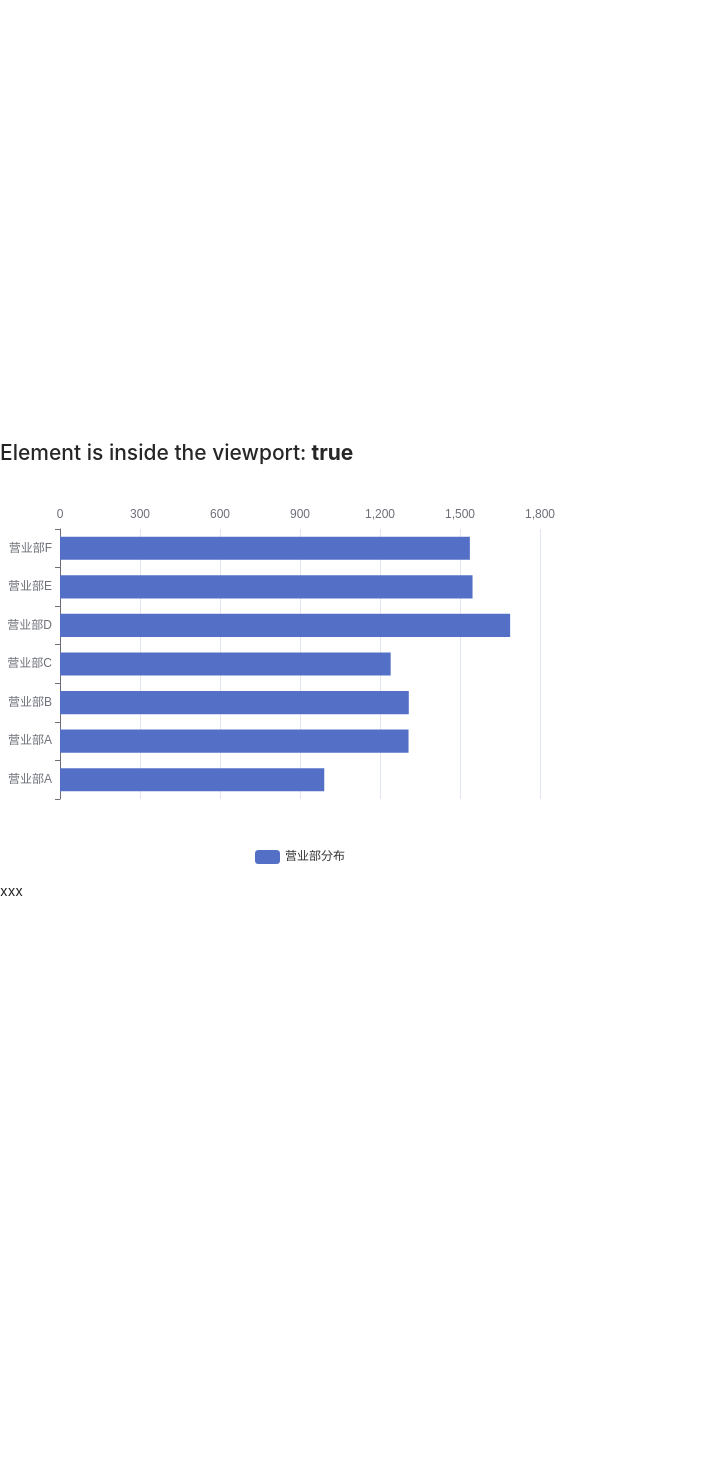
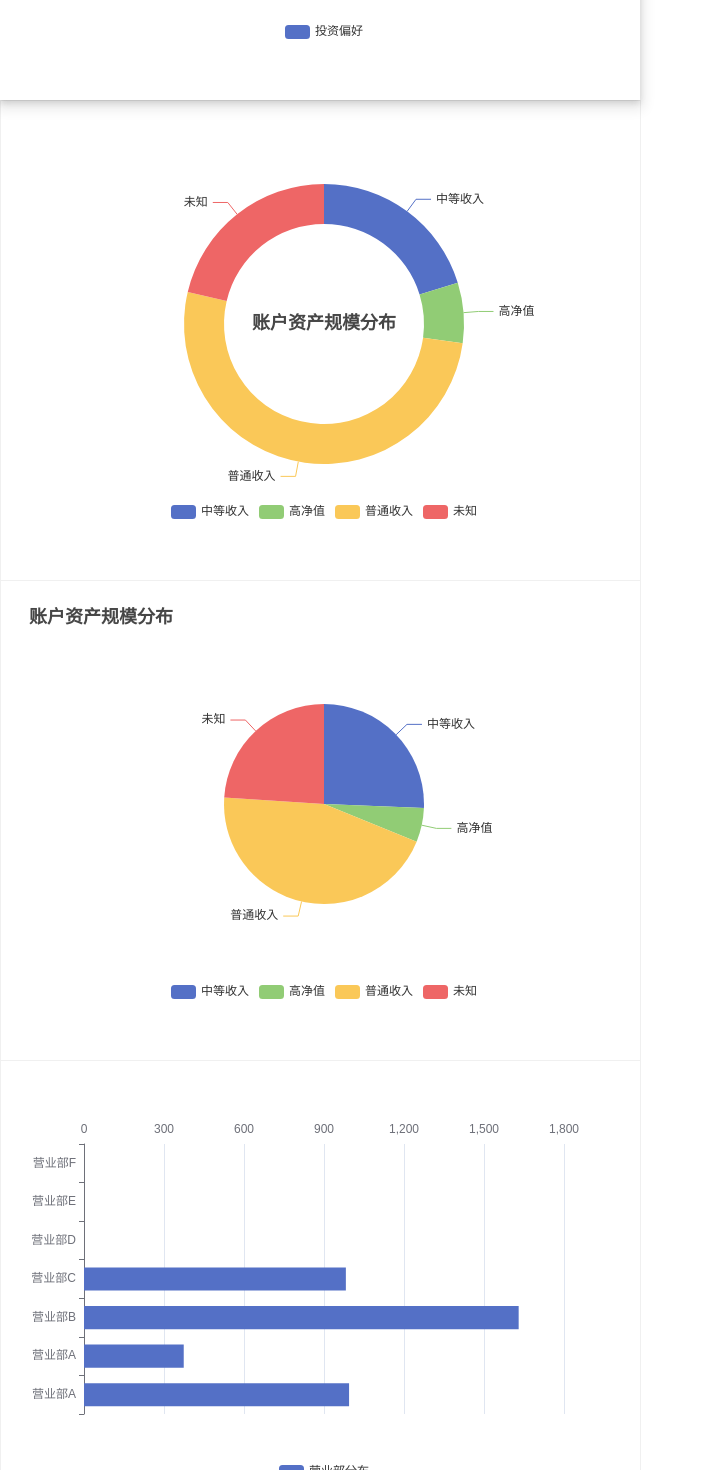
Before and after one commit to andluo90/vite-antd-demo, a React (Vite) app: page / in a window 1280 px wide. Shown: the part 380-1850 px from the top of the page, without its empty margins (0-707 px from the left). Before the commit the page ends 1660 px from the top, so only its background shows below. Built offline with nearby package versions, Linux system fonts and the light colour scheme.

Commit message:
换一种懒加载

```diff
--- a/src/App.tsx
+++ b/src/App.tsx
@@ -8,6 +8,7 @@ import { useInView } from "react-intersection-observer";
 const gridStyle = {
   width: '50%',
   textAlign: 'center',
+  height:'480px'
 };
 
 
@@ -194,7 +195,7 @@ const CustChart = (props) => {
       }
 
       charts.hideLoading();
-    }, 3000);
+    }, 1000);
   };
   const onChartReady = (echarts) => {
     console.log('onChartReady....');
@@ -225,37 +226,25 @@ CustChart.propTypes = {
 const renderCharts = () => [...new Array(10).keys()].map((i) => (
     <React.Fragment>
       <Card.Grid style={gridStyle}>
-        <LazyLoad
-          // scrollContainer="#custReact-layout-content" // 需要知道是哪个div在滚动才能正常懒加载
-          height={400}
-        >
+        <ScrollView>
           <CustChart option={xbarOption} type="bar" />
-        </LazyLoad>
+        </ScrollView>
       </Card.Grid>
       <Card.Grid style={gridStyle}>
-        <LazyLoad
-          // scrollContainer="#custReact-layout-content"
-          height={400}
-        >
+        <ScrollView>
           <CustChart option={ringOption} type="pie" />
-        </LazyLoad>
+        </ScrollView>
       </Card.Grid>
 
       <Card.Grid style={gridStyle}>
-        <LazyLoad
-          // scrollContainer="#custReact-layout-content"
-          height={400}
-        >
+        <ScrollView>
           <CustChart option={roundOption} type="pie" />
-        </LazyLoad>
+        </ScrollView>
       </Card.Grid>
       <Card.Grid style={gridStyle}>
-        <LazyLoad
-          // scrollContainer="#custReact-layout-content"
-          height={400}
-        >
-          <CustChart option={ybarOption} type="bar" />
-        </LazyLoad>
+        <ScrollView>
+          <CustChart option={ybarOption} type="pie" />
+        </ScrollView>
       </Card.Grid>
     </React.Fragment>
 
@@ -272,7 +261,6 @@ const ScrollView = (props) => {
   const [ifShow,setIfShow] = useState(false)
   useEffect(()=>{
     if(inView){
-      console.log('获取数据...');
       if(ifShow === false){
         console.log('显示报表...');
         setIfShow(true)
@@ -282,10 +270,7 @@ const ScrollView = (props) => {
   },[inView])
   return (
     <div ref={ref}>
-      <h2>
-        Element is inside the viewport: <strong>{inView.toString()}</strong>
         {ifShow && props.children}
-      </h2>
     </div>
   )
 
@@ -297,12 +282,8 @@ const ScrollView = (props) => {
  */
  const Page = () => (
   <div id="chartPage">
-        {/* {renderCharts()} */}
-        <div style={{height:'102vh'}}>uuu</div>
-        <ScrollView>
-          <CustChart option={ybarOption} type="bar" />
-        </ScrollView>
-        <div style={{height:'400px'}}>xxx</div>
+        {renderCharts()}
+
   </div>
 );
 
```
